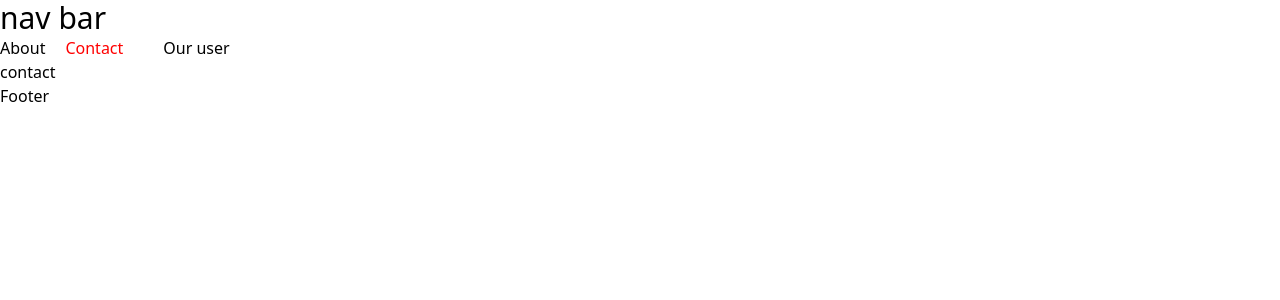
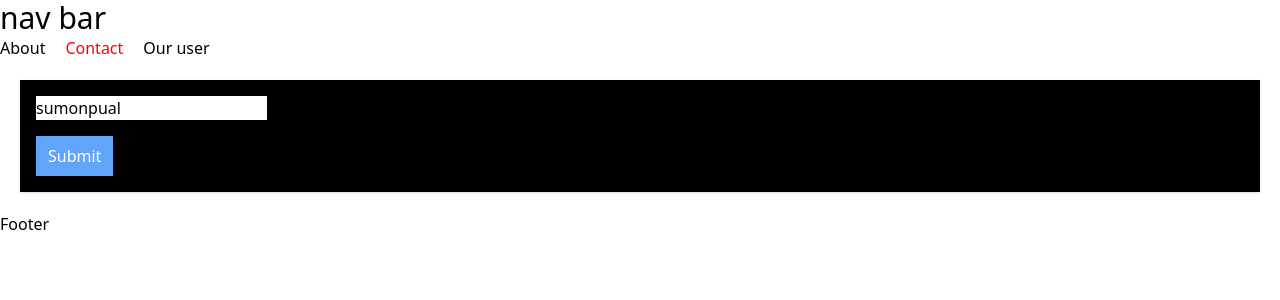
Before and after one commit to sumonpaul55/react-r-chart, a React (Vite) app: page /contact in a window 1280 px wide. Shown: the top 300 px of the page. Built offline with nearby package versions, Linux system fonts and the light colour scheme.

Commit message:
trying to access value using custom hooks

```diff
--- a/src/component/Navbar.jsx
+++ b/src/component/Navbar.jsx
@@ -3,18 +3,10 @@ import "./navbar.css"
 
 const Navbar = () => {
     return (
-        <div>
-            <ul className="flex gap-5">
-                <li>
-                    <NavLink to="/about">About</NavLink>
-                </li>
+        <div className="flex gap-5">
+                     <NavLink to="/about">About</NavLink>
                     <NavLink to="/contact">Contact</NavLink>
-                <li>
-                </li>
-                <li>
                     <NavLink to="/users">Our user</NavLink>
-                </li>
-            </ul>
         </div>
     );
 };
--- a/src/component/contact/Contact.jsx
+++ b/src/component/contact/Contact.jsx
@@ -1,7 +1,14 @@
+import FormInputState from "./FormInputState";
 
 function Contact() {
   return (
-    <div>contact</div>
+   <>
+    <div className="p-4 shadow m-5 bg-black">
+{/* <Refform></Refform> */}
+<FormInputState></FormInputState>
+    </div>
+
+    </>
   )
 }
 
--- /dev/null
+++ b/src/component/contact/FormInputState.jsx
@@ -0,0 +1,23 @@
+import useInputState from "../../shared/useInputState";
+
+function FormInputState() {
+    const handleSubmit = (e)=>{
+        e.preventDefault();
+    }
+    // const inputValue = useInputState("sumonpual");
+    const inputState = useInputState("sumonpual");
+    console.log(inputState)
+    // const {value, onChange} = inputValue;
+    // console.log(inputState)
+  return (
+    <div>
+        <form onSubmit={handleSubmit}>
+            <input {...inputState} type="text" placeholder="Enter Your Name" />
+            <br />
+            <input type="submit" value="Submit" className="text-white px-3 py-2 bg-blue-400 mt-4"/>
+        </form>
+    </div>
+  )
+}
+
+export default FormInputState
--- /dev/null
+++ b/src/component/contact/Refform.jsx
@@ -0,0 +1,25 @@
+import { useEffect, useRef } from "react";
+
+function Refform() {
+    const nameRef = useRef("")
+    const handleForm = e =>{
+        e.preventDefault();
+        // console.log(e.target.name.value)
+        // console.log(nameRef)
+        console.log(nameRef.current)
+    }
+    useEffect(()=>{
+        nameRef.current.focus();
+    },[])
+    return (
+    <div className="py-5 bg-red-500">
+        <form onSubmit={handleForm} className="p-5">
+            <input ref={nameRef} className="m-3 outline-0 rounded-md p-2" type="text" name='name' placeholder='Name'/>
+            <input type="email" defaultValue="email@gamil.com" />
+            <input type="submit" value="submit"/>
+        </form>
+    </div>
+  )
+}
+
+export default Refform
--- a/src/component/home/Home.jsx
+++ b/src/component/home/Home.jsx
@@ -1,11 +1,11 @@
-import { Outlet, useLocation, useNavigation } from "react-router-dom"
+import { Outlet, /* useLocation,*/ useNavigation } from "react-router-dom"
 import Header from "../header/Header"
 import Footer from "../footer/Footer"
 
 function Home() {
   const navigation = useNavigation();
-  const location = useLocation();
-  console.log(location) // it gives the location of url
+  // const location = useLocation();
+  // console.log(location) // it gives the location of url
   return (
     <>
        <div className="container mx-auto">
--- a/src/main.jsx
+++ b/src/main.jsx
@@ -8,10 +8,10 @@ import {
 import App from './App';
 import Home from './component/home/Home';
 import About from './component/about/About';
-import Contact from './component/contact/contact';
 import Users from './component/users/Users';
 import UserDetail from './component/user details/UserDetail';
 import NotFound from './component/user details/NotFound';
+import Contact from './component/contact/Contact';
 // import Header from './component/header/Header';
 const router = createBrowserRouter([
   {
--- /dev/null
+++ b/src/shared/useInputState.js
@@ -0,0 +1,13 @@
+import { useState } from "react"
+
+const useInputState = (defaulteValue= "")=>{
+    const [value, setValue] = useState(defaulteValue);
+    const onChange = e =>{
+        setValue(e.target.value);
+    }
+    return {
+        value,
+        onChange
+    }
+}
+export default useInputState;
```
